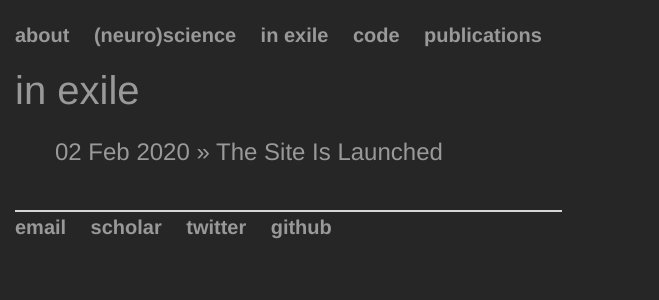
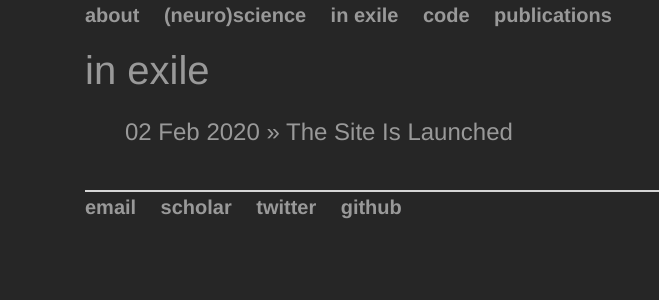
Before and after one commit to bartulem/bartulem.github.io, a Jekyll site: the page built from inexile/index.html, in a window 1280 px wide. Shown: the top 300 px of the page, without its empty margins (0-659 px from the left). Built offline with Jekyll 4.4.1, drawn with Linux system fonts in a browser that asks for light colours.

Commit message:
Update main.css

```diff
--- a/css/main.css
+++ b/css/main.css
@@ -1,9 +1,8 @@
 body {
-    margin: 20px auto;
+    margin: auto;
     background-color: rgb(38, 38, 38);
     font-family:'Helvetica', 'HelveticaNeue', 'Arial', 'Sans-Serif';
     color: rgb(153, 153, 153);
-    position: fixed;
 }
 nav ul li, header ul li {
     font-family:'Helvetica', 'HelveticaNeue', 'Arial', 'Sans-Serif';
```
